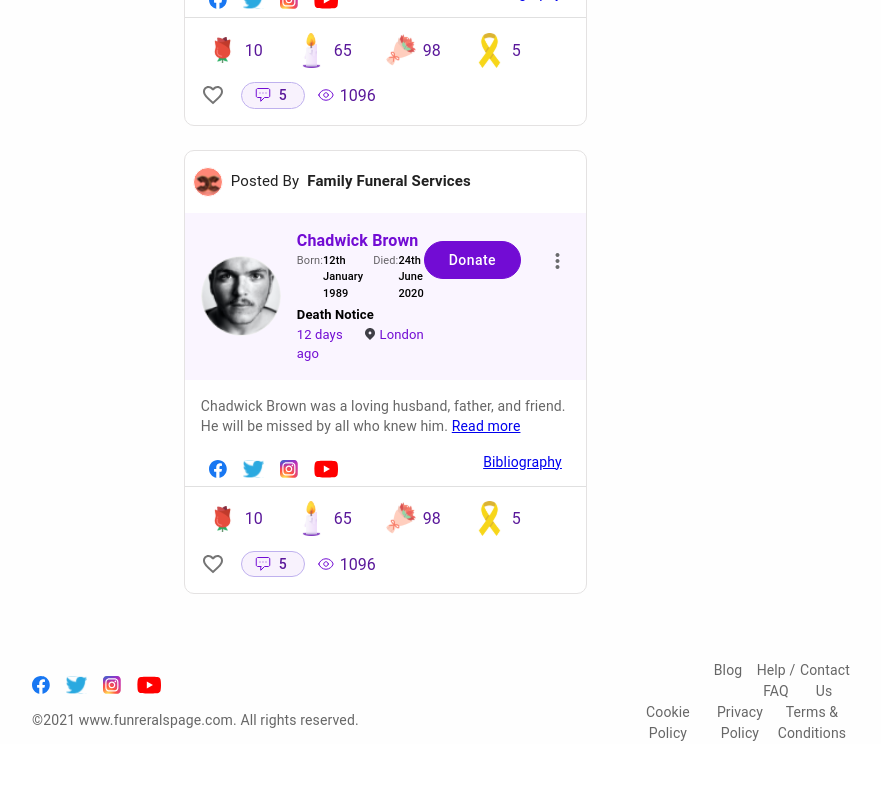
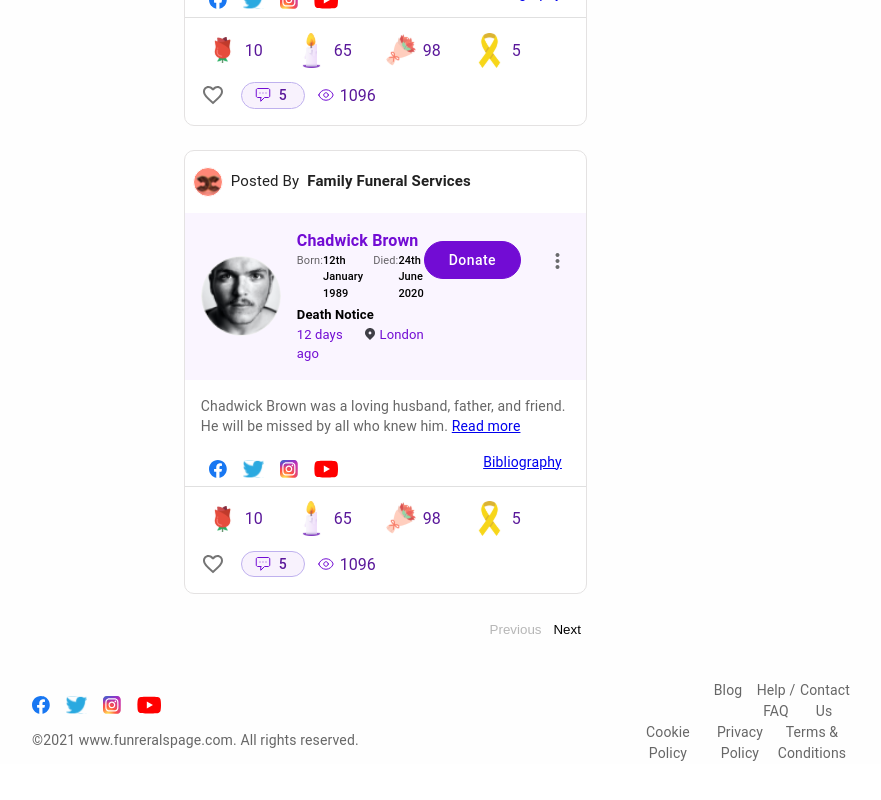
Before and after one commit to Yasela-dissanayake/funeral, a React (Create React App) app: page /obituaries in a window 1280 px wide. Shown: the part 2535-3335 px from the top of the page, without its empty margins (212-1093 px from the left). Built offline with nearby package versions, Linux system fonts and the light colour scheme.

Commit message:
feat: pagination added

```diff
--- /dev/null
+++ b/src/components/Pagination.jsx
@@ -0,0 +1,49 @@
+import React from "react";
+import usePagination from "@mui/material/usePagination";
+import { styled } from "@mui/material/styles";
+import { primaryColor } from "../utils/Colors";
+
+const List = styled("ul")({
+  listStyle: "none",
+  padding: 0,
+  margin: 0,
+  display: "flex",
+});
+
+export default function UsePagination() {
+  const { items } = usePagination({
+    count: 2,
+  });
+
+  return (
+    <nav>
+      <List>
+        {items.map(({ page, type, selected, ...item }, index) => {
+          let children = null;
+
+          if (type === "start-ellipsis" || type === "end-ellipsis") {
+            // children = "…";
+          } else if (type === "page") {
+          } else {
+            children = (
+              <button
+                type="button"
+                {...item}
+                style={{
+                  border: "none",
+                  backgroundColor: "transparent",
+                  textTransform: "capitalize",
+                  //   color: primaryColor,
+                }}
+              >
+                {type}
+              </button>
+            );
+          }
+
+          return <li key={index}>{children}</li>;
+        })}
+      </List>
+    </nav>
+  );
+}
--- a/src/pages/Obituaries.jsx
+++ b/src/pages/Obituaries.jsx
@@ -8,6 +8,7 @@ import SearchBar from "../components/SearchBar";
 import SearchBox from "../components/SearchBox";
 import PrimaryButton from "../components/PrimaryButton";
 import SecondaryButton from "../components/SecondaryButton";
+import UsePagination from "../components/Pagination";
 
 const Obituaries = () => {
   return (
@@ -43,6 +44,9 @@ const Obituaries = () => {
           />
         </Box>
       ))}
+      <Box display="flex" justifyContent="end">
+        <UsePagination />
+      </Box>
     </div>
   );
 };
```
